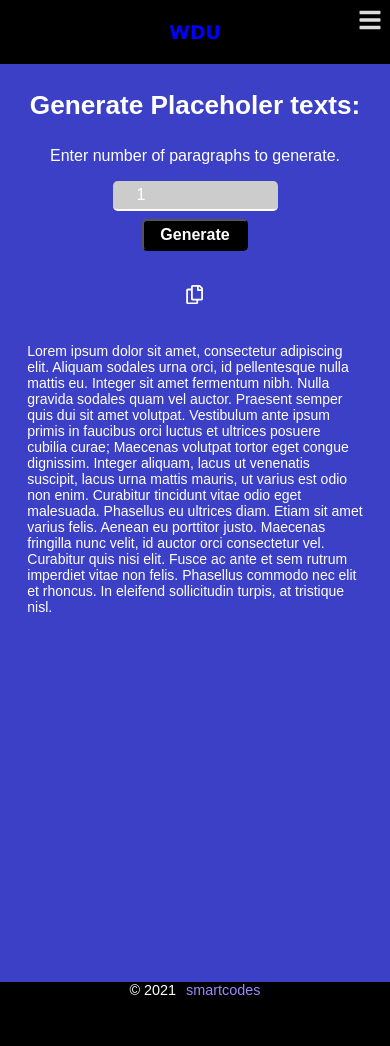
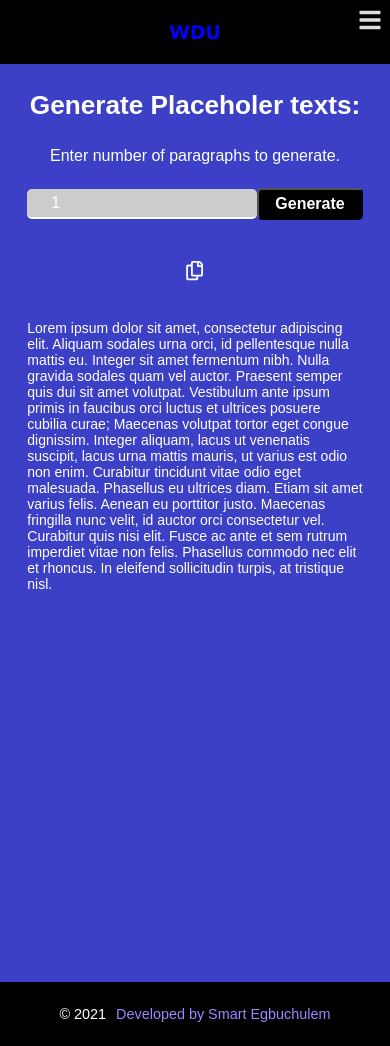
Before and after one commit to SmartGlaxx/webdev-utility, a React (Create React App) app: page /loren in a window 390 px wide. Built offline with nearby package versions, Linux system fonts and the light colour scheme.

Commit message:
Work on photos mobile display

```diff
--- a/src/App.css
+++ b/src/App.css
@@ -34,13 +34,13 @@ body{
   font-size: var(--font-one);
 }
 .form-style{
-  width: 30vw;
+  width: 90%;
   background: var(--input-backgnd);
   background: #ccc;
   color: var(--text-color);
   border: var(--item-border);
   outline: none;
-  display: block;
+  /* display: block; */
   margin: var(--item-margin);
   padding: var(--item-padding);
   font-size: var(--font-one);
@@ -49,10 +49,11 @@ body{
   border-bottom: 2px solid var(--text-color)
 }
 .form-search{
-  width: 30vw;
-  background: var(--input-backgnd);
+  width: 100%;
+  background: var( --backgnd-color);
   background: #ccc;
   color: var(--text-color);
+  color: #333;
   border: var(--item-border);
   outline: none;
   display: inline;
@@ -61,9 +62,11 @@ body{
   font-size: var(--font-one);
   border-radius: var(--border-radius);
   border: none;
+
+}
+.form-search:focus{
   border-bottom: 2px solid var(--text-color)
 }
-
 .form-btn{
   background: var(--btn-backgnd);
   color: var(--btn-color);
@@ -71,8 +74,11 @@ body{
   font-size: var(--font-one);
   border-radius: var(--border-radius);
   outline: none;
-  /* text-transform: uppercase; */
-  font-weight: 600
+  float:right;
+
+  /* transform:translate(300px,15%); */
+  font-weight: 600;
+  /* position: absolute; */
 }
 .search-btn{
   border:none;
@@ -80,9 +86,20 @@ body{
   outline: none;
   position: absolute;
   font-size:1.3rem;
-  transform: translateY(40%)
-  /* width: 20px;
-  left: 20px */
+  transform: translate(-30px,40%);
+  /* right: 20px */
+}
+.form_box{
+  position:relative;
+  width: 50vw;
+  display:flex;
+  align-items:center;
+  justify-content:center
+}
+.search_box{
+  position:relative;
+  width: 50vw;
+
 }
 .sidebar {
     position: fixed;
@@ -100,10 +117,8 @@ body{
     transform: translate(0);
     display: block;
   }
-
-  @media screen and (max-width: 500px){
-    /* .form-style, .form-btn{
-        width: 80vw;
-    } */
-
-  }
+@media screen and (max-width: 590px){
+  .form_box, .search_box{
+      width: 100%;
+   }
+}
--- a/src/components/footer.js
+++ b/src/components/footer.js
@@ -5,6 +5,9 @@ const FootDiv = styled.div`
     background: black;
     position: relative;
     margin-top: 3rem;
+    display: flex;
+    align-items: center;
+    justify-content: center;
     bottom: 0px;
     height: 4rem;
     width: 100%;
@@ -22,7 +25,7 @@ const Footer = ()=>{
     return (
         <FootDiv>
             &copy; {new Date().getFullYear()}
-            <span className='name'>smartcodes</span>
+            <span className='name'>Developed by Smart Egbuchulem</span>
         </FootDiv>
     )
 }
--- a/src/pages/colors.js
+++ b/src/pages/colors.js
@@ -2,7 +2,7 @@ import React, {useState, useEffect} from 'react';
 import '../App.css';
 import Values from 'values.js'
 import styled from 'styled-components';
-import {FaRegCopy} from 'react-icons/fa'
+import {FaRegCopy, FaSearch} from 'react-icons/fa'
 
 const Container = styled.div`
 font-size: 1.4rem;
@@ -172,9 +172,12 @@ function App() {
       <h3>Generate Shades for your Color:</h3>
       <p className='info'>Only 3 or 6 character hexadecimal values are valid.</p>
       {copied && <div className='copiednote'>Color copied to clipboard</div>}
+      <div className='form_box'>
         <input type='text' value={color} placeholder='#0256ff'
         onChange={(e)=>{setColor(e.target.value)}} className={`${error ? 'form-style error' : 'form-style' }`} />
+        {/* <input type ='text' value={color} placeholder='#0256ff' onChange={(e)=>{setColor(e.target.value)}} className='form-style'/> */}
         <button className='form-btn' type='submit'>Generate</button>
+        </div>
       </form>
       <p className='errorMsg'>{error && 'Invalid Input. Please refer to the placeholder text'}</p>
       <div className='colorbox'>
--- a/src/pages/loren.js
+++ b/src/pages/loren.js
@@ -2,7 +2,7 @@ import React, {useState, useEffect} from 'react';
 import '../App.css';
 import styled from 'styled-components'
 import {Text} from '../assets/lorenData'
-import {FaRegCopy} from 'react-icons/fa'
+import {FaRegCopy, FaSearch} from 'react-icons/fa'
 
 const Container = styled.div`
 font-size: 1.4rem;
@@ -94,9 +94,11 @@ const Loren =()=>{
             <h3>Generate Placeholer texts:</h3>
             <p className='info'>Enter number of paragraphs to generate.</p>
             {copied && <div className='copiednote'>Text copied to clipboard</div>}
-              <input type='number' value={number} className={`${error.show? 'form-style error':'form-style'}`}
+            <div className='form_box'>
+              <input type='search' value={number} className={`${error.show? 'form-style error':'form-style'}`}
                onChange={setNumValue}/>
               <button className='form-btn' type='submit'>Generate</button>
+              </div>
           </form>
             <p className='errorMsg'>{error.show && error.msg}</p>
               <div className='boxx' >
--- a/src/pages/photos.js
+++ b/src/pages/photos.js
@@ -130,6 +130,38 @@ const Container = styled.div`
     justify-content: center;
     align-iten: center
 }
+
+@media screen and (max-width: 590px){
+    .innerContainer{
+        grid-template-columns:  repeat(auto-fit, minmax(150px, 1fr));
+        grid-gap: 5px
+    }
+    .picture_box{
+    width: 150px;
+    }
+    .image{
+        width: 150px;
+        height: 150px
+    }
+    .form-search{
+        width: 100%;
+    }
+}
+@media screen and (max-width: 360px){
+    .innerContainer{
+        display: block
+    }
+    .picture_box{
+    width: 100%;
+    }
+    .image{
+        width: 100%;
+        height: 100%
+    }
+    .form-search{
+        width: 100%;
+    }
+}
 `
 
 const Photos = ()=>{
@@ -189,7 +221,7 @@ const handleScroll = ()=>{
     const documentHeight = document.body.scrollHeight;
     const windowScrolled = window.scrollY
 
-    if((windowScrolled + windowHeight) == documentHeight){
+    if((windowScrolled + windowHeight) == (documentHeight-100)){
         setIsLoading(true)
         setPage(prev =>{
             return prev + 1
@@ -218,8 +250,10 @@ useEffect(()=>[
 return <Container id='itemContainer'>
          <h3>Access thousands of stock images free:</h3>
         <form onSubmit={handleSearch}>
+            <div className='search_box'>
             <input type='search' value={term} onChange={setTermFunc} className='form-search'/>
             <button className='search-btn' type='submit' ><FaSearch /></button>
+            </div>
         </form>
         <div className='innerContainer'>
 
```
